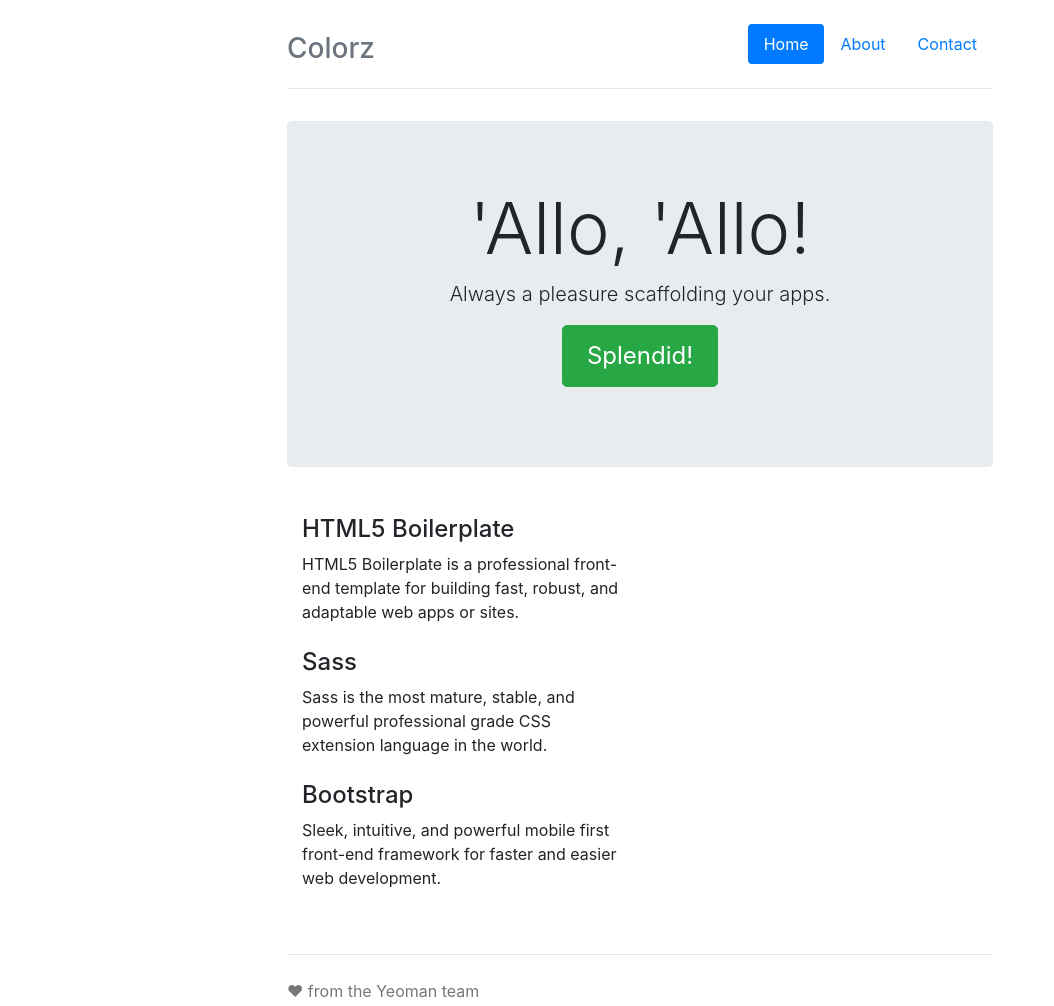
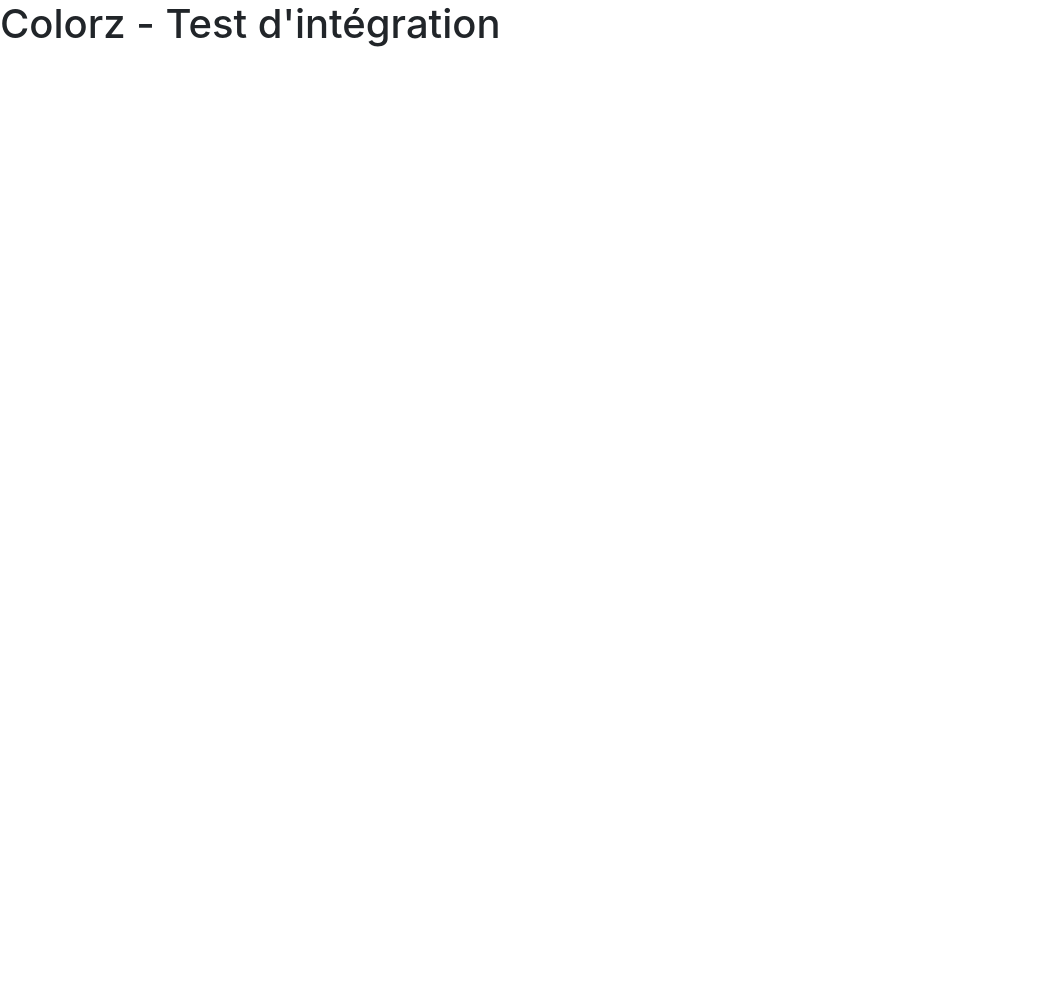
Before and after one commit to marionlo/Colorz, a website: page app/index.html in a window 1280 px wide. Shown: the whole page, without its empty margins (0-1054 px from the left). After the commit the page ends 800 px from the top, so only its background shows below. Drawn offline with nearby package versions, Linux system fonts and the light colour scheme; files that its build step writes are made by us from their sources.

Commit message:
clean project

```diff
--- a/app/index.html
+++ b/app/index.html
@@ -1,70 +1,32 @@
-<!doctype html>
+<!DOCTYPE html>
 <html lang="">
   <head>
-    <meta charset="utf-8">
-    <meta name="description" content="">
-
-    <meta name="viewport" content="width=device-width, initial-scale=1, shrink-to-fit=no">
+    <meta charset="utf-8" />
+    <meta name="description" content="" />
+    <meta
+      name="viewport"
+      content="width=device-width, initial-scale=1, shrink-to-fit=no"
+    />
     <title>Colorz</title>
-    <link rel="apple-touch-icon" href="apple-touch-icon.png">
-    <!-- Place favicon.ico in the root directory -->
-    <!-- build:css styles/vendor.css -->
-    <link rel="stylesheet" href="/node_modules/bootstrap/dist/css/bootstrap.min.css" type="text/css" />
-    <!-- endbuild -->
-    <!-- build:css styles/main.css -->
-    <link rel="stylesheet" href="styles/main.css">
-    <!-- endbuild -->
+    <!-- <link rel="apple-touch-icon" href="apple-touch-icon.png" /> -->
+    <link
+      rel="stylesheet"
+      href="/node_modules/bootstrap/dist/css/bootstrap.min.css"
+      type="text/css"
+    />
+    <link rel="stylesheet" href="styles/main.css" />
   </head>
   <body>
-    <!--[if IE]>
-      <p class="browserupgrade">You are using an <strong>outdated</strong> browser. Please <a href="http://browsehappy.com/">upgrade your browser</a> to improve your experience.</p>
-    <![endif]-->
-    <div class="container">
-      <div class="header">
-        <ul class="nav nav-pills float-right">
-          <li class="nav-item">
-            <a href="#" class="nav-link active">Home</a>
-          </li>
-          <li class="nav-item">
-            <a href="#" class="nav-link">About</a>
-          </li>
-          <li class="nav-item">
-            <a href="#" class="nav-link">Contact</a>
-          </li>
-        </ul>
-        <h3 class="text-muted">Colorz</h3>
-      </div>
+    <h1>Colorz - Test d'intégration</h1>
 
-      <div class="jumbotron">
-        <h1 class="display-3">'Allo, 'Allo!</h1>
-        <p class="lead">Always a pleasure scaffolding your apps.</p>
-        <p><a class="btn btn-lg btn-success" href="#">Splendid!</a></p>
-      </div>
-
-      <div class="row marketing">
-        <div class="col-lg-6">
-          <h4>HTML5 Boilerplate</h4>
-          <p>HTML5 Boilerplate is a professional front-end template for building fast, robust, and adaptable web apps or sites.</p>
-
-          <h4>Sass</h4>
-          <p>Sass is the most mature, stable, and powerful professional grade CSS extension language in the world.</p>
-
-          <h4>Bootstrap</h4>
-          <p>Sleek, intuitive, and powerful mobile first front-end framework for faster and easier web development.</p>
-
-        </div>
-      </div>
-
-      <div class="footer">
-        <p>♥ from the Yeoman team</p>
-      </div>
-    </div>
-    <!-- build:js scripts/vendor.js -->
-    <script type="text/javascript" src="/node_modules/jquery/dist/jquery.min.js"></script>
-    <script type="text/javascript" src="/node_modules/bootstrap/dist/js/bootstrap.min.js"></script>
-    <!-- endbuild -->
-    <!-- build:js scripts/main.js -->
+    <script
+      type="text/javascript"
+      src="/node_modules/jquery/dist/jquery.min.js"
+    ></script>
+    <script
+      type="text/javascript"
+      src="/node_modules/bootstrap/dist/js/bootstrap.min.js"
+    ></script>
     <script src="scripts/main.js"></script>
-    <!-- endbuild -->
   </body>
 </html>
--- a/app/styles/main.scss
+++ /dev/null
@@ -1,87 +0,0 @@
-.browserupgrade {
-  margin: 0.2em 0;
-  background: #ccc;
-  color: #000;
-  padding: 0.2em 0;
-}
-
-/* Space out content a bit */
-body {
-  padding-top: 1.5rem;
-  padding-bottom: 1.5rem;
-}
-
-/* Everything but the jumbotron gets side spacing for mobile first views */
-.header,
-.marketing,
-.footer {
-  padding-right: 1rem;
-  padding-left: 1rem;
-}
-
-/* Custom page header */
-.header {
-  padding-bottom: 1rem;
-  border-bottom: .05rem solid #e5e5e5;
-}
-
-/* Make the masthead heading the same height as the navigation */
-.header h3 {
-  margin-top: 0;
-  margin-bottom: 0;
-  line-height: 3rem;
-}
-
-/* Custom page footer */
-.footer {
-  padding-top: 1.5rem;
-  color: #777;
-  border-top: .05rem solid #e5e5e5;
-}
-
-/* Customize container */
-@media (min-width: 48em) {
-  .container {
-    max-width: 46rem;
-  }
-}
-.container-narrow > hr {
-  margin: 2rem 0;
-}
-
-/* Main marketing message and sign up button */
-.jumbotron {
-  text-align: center;
-  border-bottom: .05rem solid #e5e5e5;
-}
-.jumbotron .btn {
-  padding: .75rem 1.5rem;
-  font-size: 1.5rem;
-}
-
-/* Supporting marketing content */
-.marketing {
-  margin: 3rem 0;
-}
-.marketing p + h4 {
-  margin-top: 1.5rem;
-}
-
-/* Responsive: Portrait tablets and up */
-@media screen and (min-width: 48em) {
-  /* Remove the padding we set earlier */
-  .header,
-  .marketing,
-  .footer {
-    padding-right: 0;
-    padding-left: 0;
-  }
-  /* Space out the masthead */
-  .header {
-    margin-bottom: 2rem;
-  }
-  /* Remove the bottom border on the jumbotron for visual effect */
-  .jumbotron {
-    border-bottom: 0;
-  }
-}
```
Also changed, not shown: app/scripts/main.js (deleted, +0 -9 lines), app/apple-touch-icon.png (deleted), app/favicon.ico (deleted).
